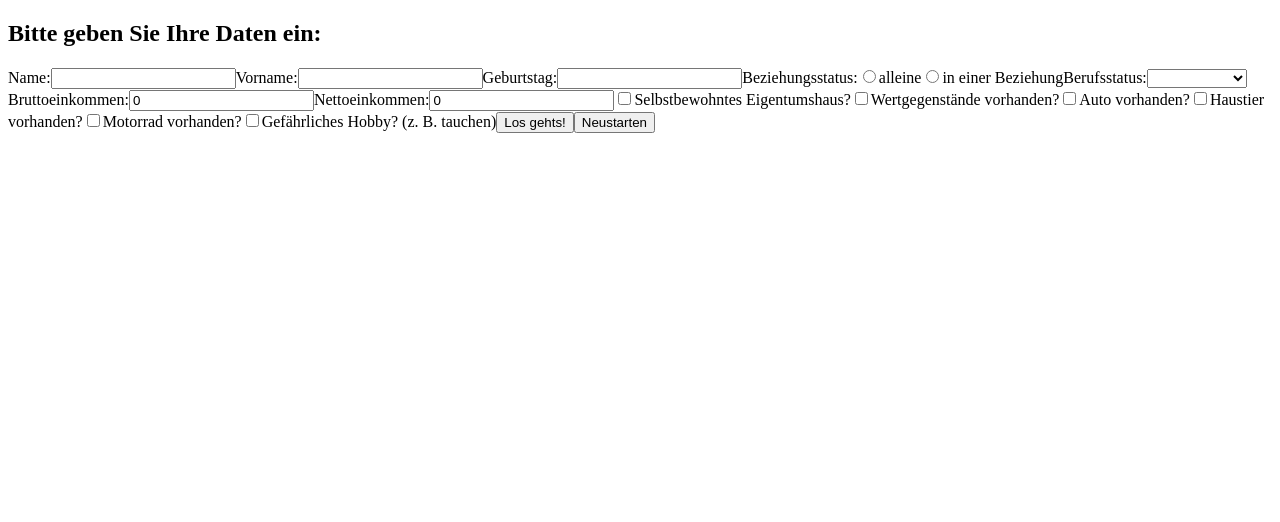
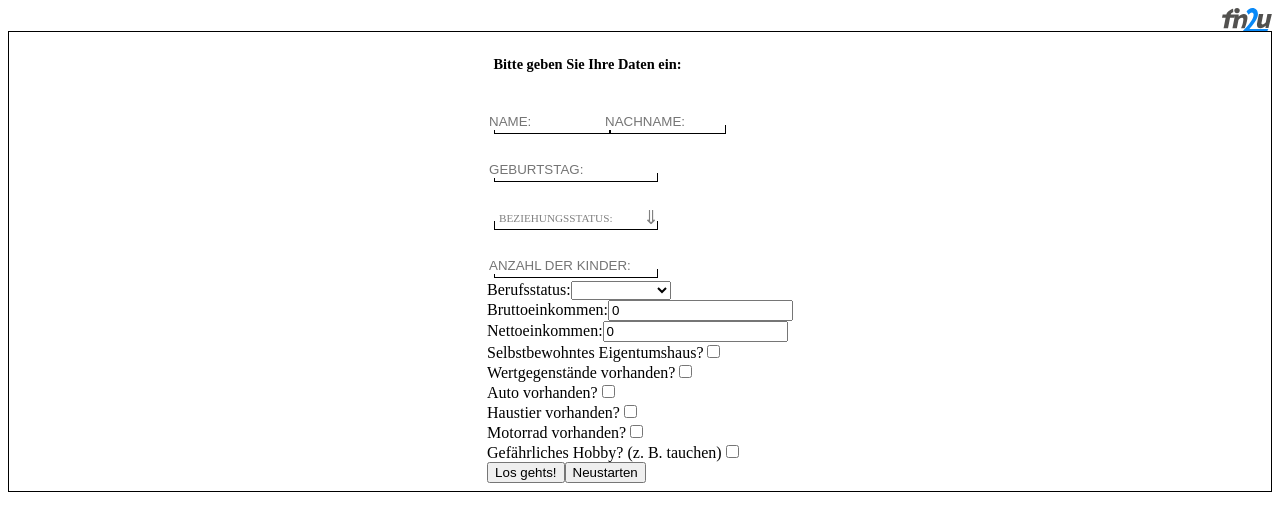
Before and after one commit to stefankorder/fin2u-App, a React (Create React App) app in the folder client/: page / in a window 1280 px wide. Shown: the top 522 px of the page. Built offline with nearby package versions, Linux system fonts and the light colour scheme; the HTML template or start-up script is replaced by a standard one.

Commit message:
added logo and first design changes

```diff
--- a/client/src/App.js
+++ b/client/src/App.js
@@ -1,6 +1,7 @@
 import insuranceProducts from './lib/insuranceProducts'
 
 import UserForm from './components/UserForm'
+import Header from './components/Header'
 
 import {useState} from 'react'
 
@@ -10,6 +11,7 @@ const [insurance, setInsurance] = useState(insuranceProducts)
 
   return (
     <>
+    <Header />
       <UserForm />
     </>
   );
--- a/client/src/GlobalStyles.js
+++ b/client/src/GlobalStyles.js
@@ -27,16 +27,11 @@ export const GlobalStyles = createGlobalStyle`
 
 body {
   font-family: sans-serif;
-  font-size: 1.25rem;
 }
 
 select,
   input {
     padding: 0.25rem;
-    border-bottom: .5px solid black;
-    border-left: .5px dashed black;
-    border-right: .5px dashed black;
-    border-top: none;
     margin: .5rem;
     width: 5rem;
     outline: none;
--- /dev/null
+++ b/client/src/components/Header.js
@@ -0,0 +1,22 @@
+import styled from 'styled-components'
+
+import { ReactComponent as fin2u } from '../images/fin2u.svg'
+
+export default function Header() {
+    return (
+        <ContainerDiv>
+ <Logo />
+        </ContainerDiv>
+    )
+}
+
+const ContainerDiv = styled.div`
+display: flex;
+flex-direction: column;
+align-items: flex-end;
+`
+
+const Logo = styled(fin2u)`
+width: 49.87px;
+height: 23.17px;
+`
--- a/client/src/components/MotorcycleProps.js
+++ b/client/src/components/MotorcycleProps.js
@@ -2,20 +2,22 @@ export default function MotorcycleProps({userData, handleChange}) {
     if (userData.motorcycle) {
         return (
             <>
-            <label htmlFor="motorcycleAge">Alter des Motorrads:</label>
+            <label htmlFor="motorcycleAge">Alter des Motorrads:
             <input
               type="text"
               name="motorcycleAge"
               value={userData.motorcycleAge}
               onChange={handleChange}
             />
-            <label htmlFor="motorcycleValue">Wert des Motorrads:</label>
+            </label>
+            <label htmlFor="motorcycleValue">Wert des Motorrads:
             <input
               type="text"
               name="motorcycleValue"
               value={userData.motorcycleValue}
               onChange={handleChange}
             />
+            </label>
             </>
         )
     } else {
--- a/client/src/components/UserForm.js
+++ b/client/src/components/UserForm.js
@@ -1,4 +1,5 @@
 import { useState, useEffect } from 'react'
+import styled from 'styled-components'
 
 import CarProps from './CarProps'
 import PetProps from './PetProps'
@@ -12,6 +13,9 @@ import setUserNetIncome from '../services/setNetIncome';
 export default function UserForm({onSubmitForm}) {
 
     const [userData, setUserData] = useState(initialUserData)
+    const [dropdowns, setDropdowns] = useState({
+      relationship: false
+    })
 
     const handleChange = (event) => {
         const field = event.target;
@@ -22,6 +26,13 @@ export default function UserForm({onSubmitForm}) {
         }
 
         setUserData({ ...userData, [field.name]: value });
+      };
+
+      const dropChange = (value, field) => {
+        setUserData({ ...userData, [field]: value });
+        const menuPoints = document.querySelector('.' + field)
+        menuPoints.classList.remove('active')
+        setDropdowns({ ...dropdowns, [field]: false })
       };
 
     useEffect(() => {
@@ -38,54 +49,83 @@ export default function UserForm({onSubmitForm}) {
         setUserData(initialUserData);
     }
 
+    function DropDown(className) {
+      const menuPoints = document.querySelector('.' + className)
+      menuPoints.classList.toggle('active')
+      setDropdowns({ ...dropdowns, [className]: dropdowns.relationship ? false : true })
+    }
+
+    console.log(dropdowns, 1123)
+
       return (
-        <form onSubmit={submitForm}>
-          <h2>Bitte geben Sie Ihre Daten ein:</h2>
-
-          <label htmlFor="name">Name:</label>
-          <input
+        <ContainerBox>
+        <Form onSubmit={submitForm}>
+        <H2>Bitte geben Sie Ihre Daten ein:</H2>
+          <div>
+      <HandleDiv>
+    <StyledDiv></StyledDiv>
+          <Label htmlFor="name">NAME:</Label>
+          <TextInput
+            placeholder="NAME:"
             type="text"
             name="name"
             value={userData.name}
             onChange={handleChange}
           />
-          <label htmlFor="lastname">Vorname:</label>
-          <input
+          </HandleDiv>
+          <HandleDiv>
+          <StyledDiv></StyledDiv>
+          <Label htmlFor="lastname">Vorname:</Label>
+          <TextInput
+            placeholder="NACHNAME:"
             type="text"
             name="lastname"
             value={userData.lastname}
             onChange={handleChange}
           />
-          <label htmlFor="birthday">Geburtstag:</label>
-          <input
+          </HandleDiv>
+          </div>
+
+          <HandleDiv>
+          <StyledLongerDiv></StyledLongerDiv>
+          <Label htmlFor="birthday">Geburtstag:</Label>
+          <TextLongerInput
+            placeholder="GEBURTSTAG:"
             type="text"
             name="birthday"
             value={userData.birthday}
             onChange={handleChange}
           />
-          <label>
-              Beziehungsstatus:
-              <label>
-                <input
-                  type="radio"
-                  name="relationship"
-                  value="alone"
-                  checked={userData.relationship === 'alone'}
-                  onChange={handleChange}
-                />
-                alleine
-              </label>
-              <label>
-              <input
-                  type="radio"
-                  name="relationship"
-                  value="inRelationship"
-                  checked={userData.relationship === 'inRelationship'}
-                  onChange={handleChange}
-                />
-                in einer Beziehung
-              </label>
-            </label>
+          </HandleDiv>
+
+          <DropdownDiv>
+          <StyledLongerDiv></StyledLongerDiv>
+          <DropdownFakeLabel htmlFor="relationship" onClick={() => DropDown('relationship')} >
+            <DropdownLabel>{userData.relationship ? userData.relationship : 'BEZIEHUNGSSTATUS:'}</DropdownLabel><DropdownSpan>{dropdowns.relationship ? '⇐' : '⇓'}</DropdownSpan>
+            </DropdownFakeLabel>
+            <MenuDiv className="relationship">
+              <MenuP onClick={() => dropChange('single', 'relationship')}>ledig</MenuP>
+              <MenuP onClick={() => dropChange('inRelationship', 'relationship')}>Lebensgemeinschaft</MenuP>
+              <MenuP onClick={() => dropChange('married', 'relationship')}>verheiratet / eingetragene Lebenspartnerschaft</MenuP>
+              <MenuP onClick={() => dropChange('divorced', 'relationship')}>geschieden</MenuP>
+              <MenuP onClick={() => dropChange('widowed', 'relationship')}>verwitwet</MenuP>
+            </MenuDiv>
+            </DropdownDiv>
+
+            <HandleDiv>
+            <StyledLongerDiv></StyledLongerDiv>
+            <Label htmlFor="children">Anzahl der Kinder:</Label>
+          <TextLongerInput
+          placeholder="ANZAHL DER KINDER:"
+            type="text"
+            name="children"
+            value={userData.children}
+            onChange={handleChange}
+          />
+          </HandleDiv>
+
+
+
             <label>
               Berufsstatus:
               <select
@@ -100,78 +140,198 @@ export default function UserForm({onSubmitForm}) {
                 <option value="civilServants">verbeamtet</option>
               </select>
             </label>
-            <label htmlFor="income">Bruttoeinkommen:</label>
+            <label htmlFor="income">Bruttoeinkommen:
           <input
             type="text"
             name="income"
             value={userData.income}
             onChange={handleChange}
           />
-          <label htmlFor="netIncome">Nettoeinkommen:</label>
+          </label>
+          <label htmlFor="netIncome">Nettoeinkommen:
           <input
             type="text"
             name="netIncome"
             value={userData.netIncome}
             onChange={handleChange}
           />
-          <label>
+          </label>
+          <label>Selbstbewohntes Eigentumshaus?
             <input
               type="checkbox"
               name="houseOwner"
               checked={userData.houseOwner}
               onChange={handleChange}
             />
-            Selbstbewohntes Eigentumshaus?
           </label>
-          <label>
+          <label>Wertgegenstände vorhanden?
             <input
               type="checkbox"
               name="valuables"
               checked={userData.valuables}
               onChange={handleChange}
             />
-            Wertgegenstände vorhanden?
           </label>
-          <label>
+          <label>Auto vorhanden?
             <input
               type="checkbox"
               name="car"
               checked={userData.car}
               onChange={handleChange}
             />
-            Auto vorhanden?
           </label>
         <CarProps userData={userData} handleChange={handleChange} />
-        <label>
+        <label>Haustier vorhanden?
             <input
               type="checkbox"
               name="pet"
               checked={userData.pet}
               onChange={handleChange}
             />
-            Haustier vorhanden?
           </label>
         <PetProps userData={userData} handleChange={handleChange} />
-        <label>
+        <label>Motorrad vorhanden?
             <input
               type="checkbox"
               name="motorcycle"
               checked={userData.motorcycle}
               onChange={handleChange}
             />
-            Motorrad vorhanden?
           </label>
         <MotorcycleProps userData={userData} handleChange={handleChange} />
-        <label>
+        <label>Gefährliches Hobby? (z. B. tauchen)
             <input
               type="checkbox"
               name="dangerousHobby"
               checked={userData.dangerousHobby}
               onChange={handleChange}
             />
-            Gefährliches Hobby? (z. B. tauchen)
           </label>
+          <div>
         <button type="submit" text="Add">Los gehts!</button>
         <button type="reset" text="Reset" onClick={() => setUserData(initialUserData)} >Neustarten</button>
-        </form>
+        </div>
+        </Form>
+        </ContainerBox>
       )}
+
+const ContainerBox = styled.div`
+display: flex;
+      flex-direction: column;
+      align-items: center;
+      justify-content: center;
+      padding: .5rem;
+      border: 1px solid black;
+`
+
+const H2 = styled.h2`
+font-size: .9rem;
+margin: 1rem .4rem 1rem .4rem;
+`
+
+      const Form = styled.form`
+      display: flex;
+      flex-direction: column;
+      `
+
+      const HandleDiv = styled.div`
+      margin-top: 1rem;
+      height: 2rem;
+      display: inline-flex;
+      align-items: center;
+      `
+
+      const DropdownDiv = styled.div`
+      margin-top: 1rem;
+      height: 2rem;
+      display: inline-flex;
+      align-items: center;
+      position: relative;
+      `
+
+      const DropdownFakeLabel = styled.label`
+      margin-left: .5rem;
+      width: 10rem;
+      z-index: 10;
+      padding: 0 .25rem;
+      height: 2rem;
+      `
+
+      const DropdownLabel = styled.p`
+      display: inline-block;
+      font-size: .7rem;
+      color: grey;
+      `
+
+      const DropdownSpan = styled.span`
+      margin-top: .3rem;
+      float: right;
+      font-size: 1.2rem;
+      z-index: 10;
+      color: grey;
+      `
+
+      const MenuDiv = styled.div`
+      margin-left: .5rem;
+      font-size: .8rem;
+      display: none;
+      width: 10rem;
+      z-index: 15;
+      position: absolute;
+      top: 2rem;
+      border: 1px solid black;
+      background: white;
+
+      &.active {
+        display: inline-block;
+      }
+      `
+
+      const MenuP = styled.p`
+      margin: 0;
+      padding: .125rem .25rem;
+      background: #0989F7;
+      color: white;
+      font-size: .7rem;
+      `
+
+      const Label = styled.label`
+      margin-left: .25rem;
+      font-size: .6rem;
+      z-index: 10;
+      display: none;
+      `
+
+      const TextInput = styled.input`
+      width: 7rem;
+      border: none;
+      z-index: 10;
+      `
+
+const TextLongerInput = styled.input`
+width: 10rem;
+border: none;
+z-index: 10;
+`
+
+      const StyledDiv = styled.div`
+      width: 7.125rem;
+      height: .5rem;
+      position: absolute;
+      border: 1px solid black;
+      border-top: none;
+      margin-left: .45rem;
+      margin-top: 1.1rem;
+      z-index: 1;
+      `
+
+const StyledLongerDiv = styled.div`
+width: 10.125rem;
+height: .5rem;
+position: absolute;
+border: 1px solid black;
+border-top: none;
+margin-left: .45rem;
+margin-top: 1.1rem;
+z-index: 1;
+`
--- a/client/src/lib/userData.js
+++ b/client/src/lib/userData.js
@@ -4,6 +4,7 @@ const initialUserData = {
     age: 0,
     birthday: '',
     relationship: '',
+    children: '',
     jobStatus: '',
     income: 0,
     netIncome: 0,
```
Also changed, not shown: client/src/components/CarProps.js (+6 -2 lines), client/src/images/fin2u.svg (added).
